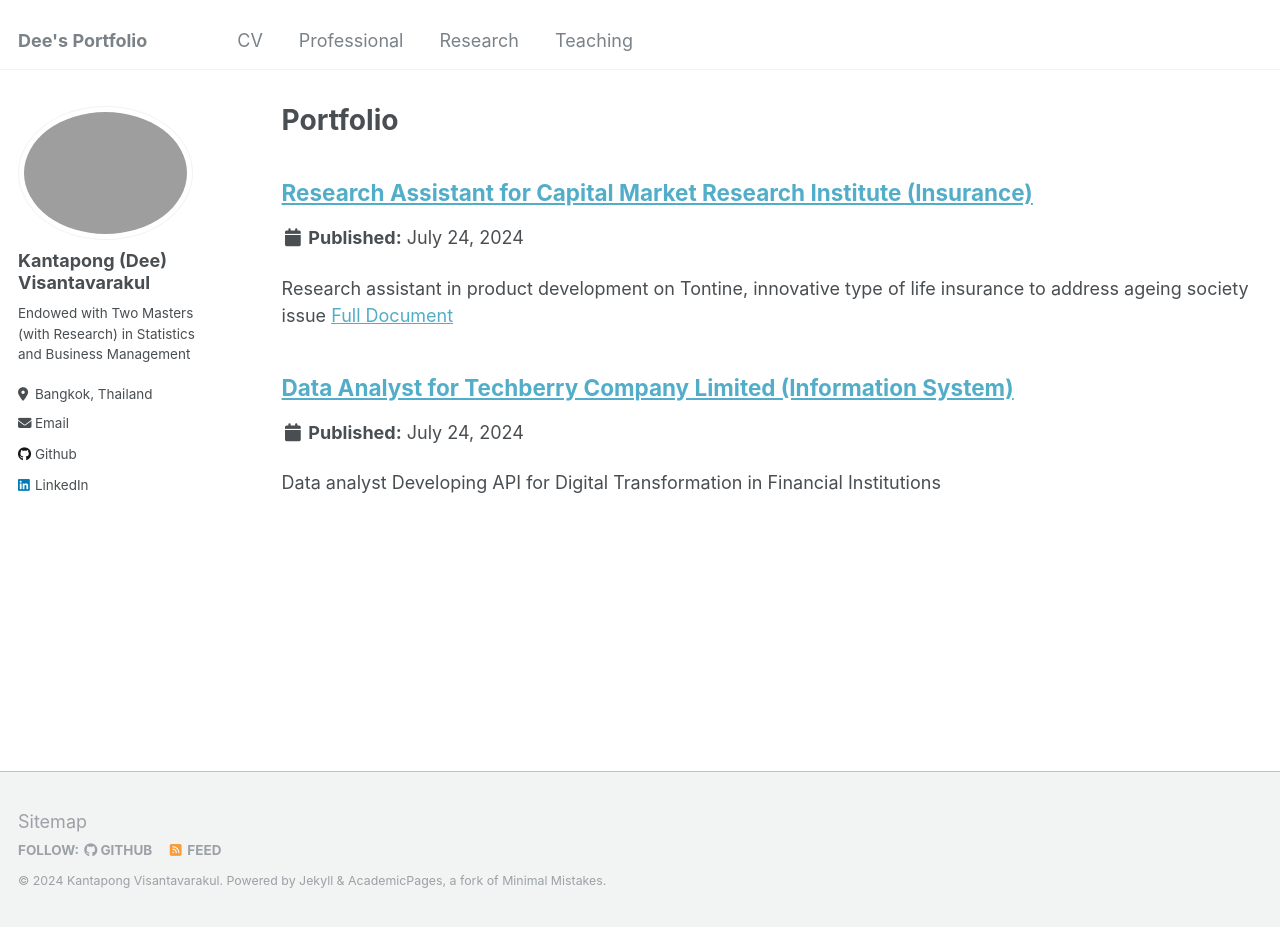
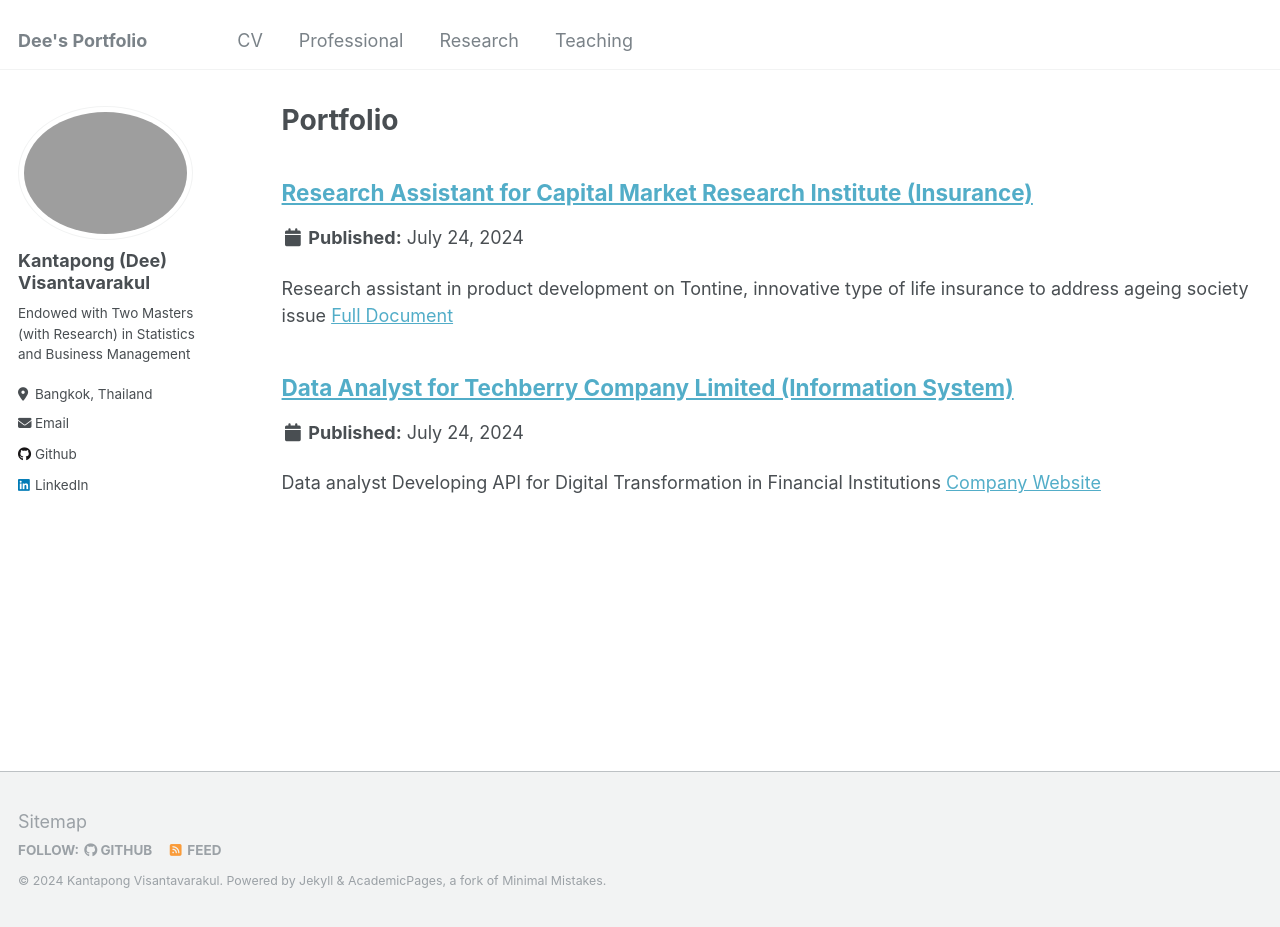
Before and after one commit to GoodDee/GoodDee.github.io, a Jekyll site: the page built from _pages/portfolio.html, in a window 1280 px wide and 927 px high. Built offline with Jekyll 4.4.1, drawn with Linux system fonts in a browser that asks for light colours.

Commit message:
Update and rename portfolio-2.html to portfolio-2.md

```diff
--- a/_portfolio/portfolio-2.html
+++ b/_portfolio/portfolio-2.md
@@ -1,6 +1,6 @@
 ---
 title: "Data Analyst for Techberry Company Limited (Information System)"
-excerpt: "Data analyst Developing API for Digital Transformation in Financial Institutions"
+excerpt: "Data analyst Developing API for Digital Transformation in Financial Institutions [Company Website](https://web.techberry.tech/)"
 collection: portfolio
 ---
 
```
